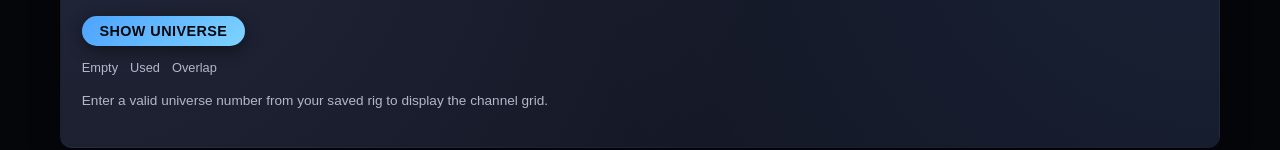
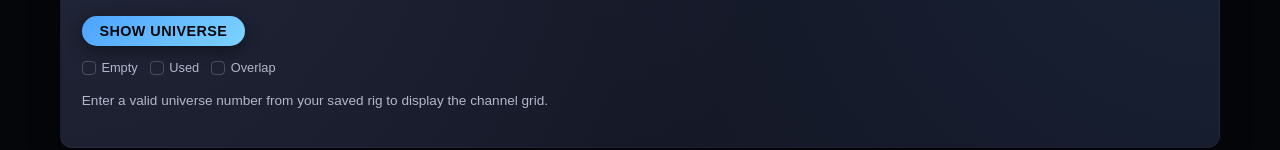
Before and after one commit to aemckenna/rig-calc, a plain HTML site: page universe-grid.html in a window 1280 px wide. Shown: the part 279-429 px from the top of the page. Drawn offline with Linux system fonts and the light colour scheme.

Commit message:
Add legend boxes

```diff
--- a/styles.css
+++ b/styles.css
@@ -451,3 +451,16 @@ td:last-child {
   font-size: 0.8rem;
   color: var(--text-muted);
 }
+
+.legend-item {
+  display: inline-flex;
+  align-items: center;
+  gap: 0.35rem;
+}
+
+.legend-swatch {
+  width: 14px;
+  height: 14px;
+  border-radius: 4px;
+  border: 1px solid rgba(255, 255, 255, 0.2);
+}
```
